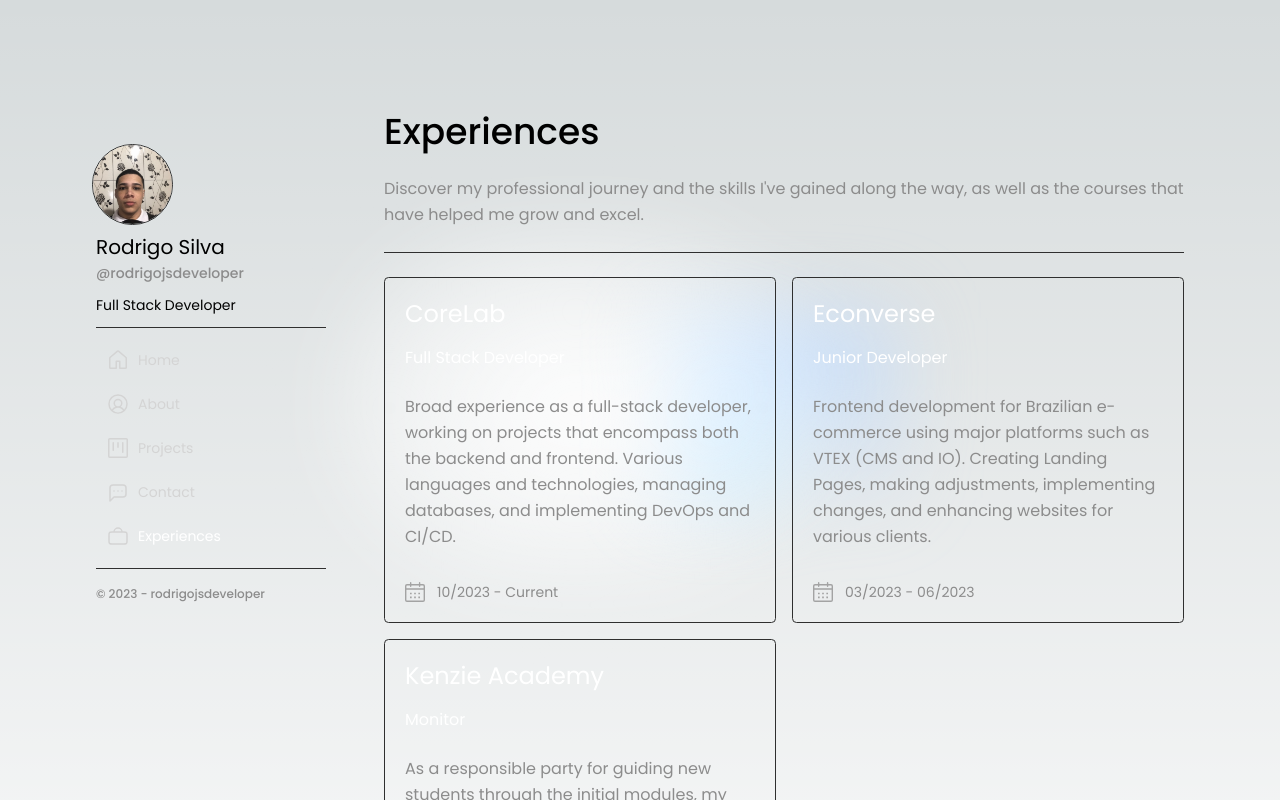
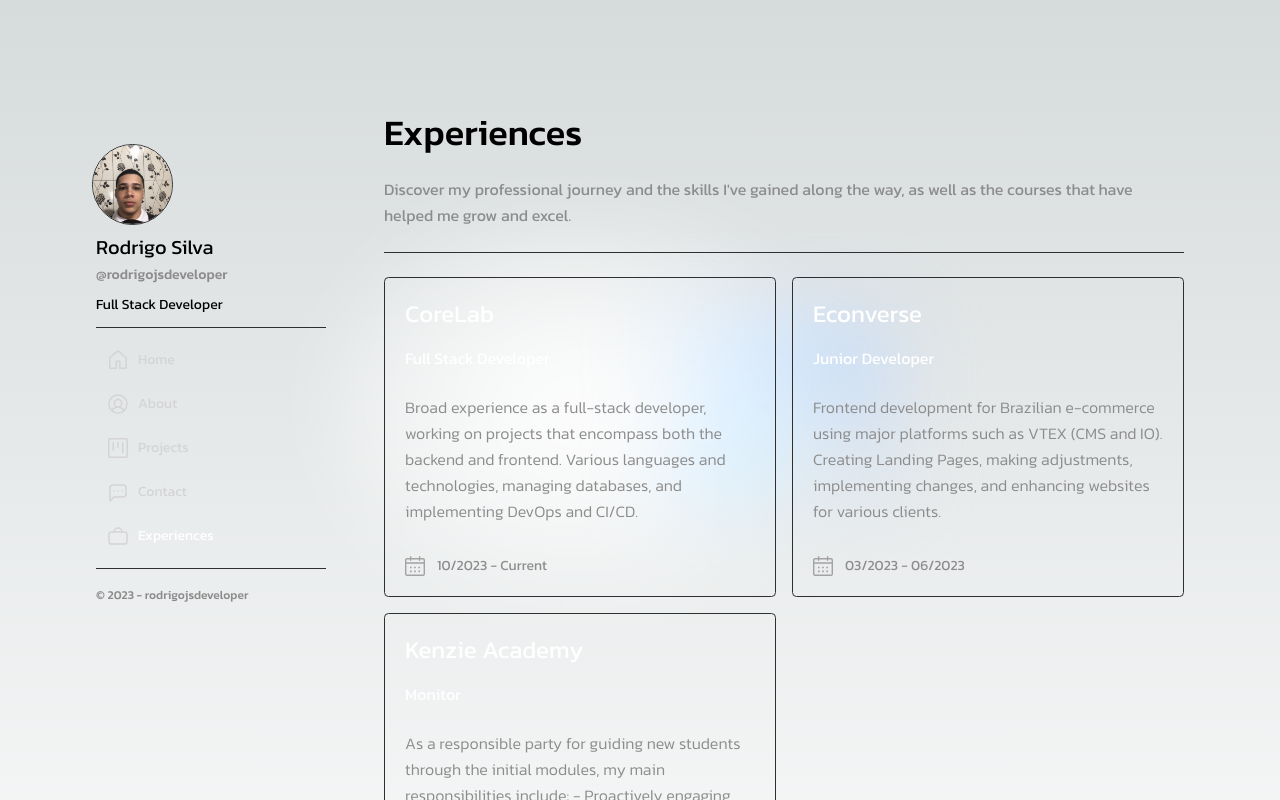
Before and after one commit to rodrigojsdeveloper/rodrigojs.dev, a Next.js app: page /experiences in a window 1280 px wide. Shown: the top 800 px of the page. Built offline with nearby package versions, Linux system fonts and the light colour scheme.

Commit message:
refactor: refactor poppins font family to kanit

```diff
--- a/src/app/globals.css
+++ b/src/app/globals.css
@@ -1,4 +1,3 @@
-@import url("https://fonts.googleapis.com/css2?family=Poppins:wght@100;200;300;400;500;600;700;800;900&display=swap");
 @tailwind base;
 @tailwind components;
 @tailwind utilities;
@@ -11,7 +10,6 @@
   resize: none;
   box-sizing: border-box;
   scroll-behavior: smooth;
-  font-family: "Poppins", sans-serif;
 
   font-synthesis: none;
   text-rendering: optimizeLegibility;
--- a/src/app/layout.tsx
+++ b/src/app/layout.tsx
@@ -1,16 +1,12 @@
-import { Poppins, Kanit } from 'next/font/google'
 import { PropsWithChildren } from 'react'
+import { Kanit } from 'next/font/google'
 import type { Metadata } from 'next'
 import './globals.css'
 
-const poppins = Poppins({
-  subsets: ['latin'],
-  weight: ['300', '400', '500', '600', '700'],
-})
-
 const kanit = Kanit({
   subsets: ['latin'],
-  weight: ['400'],
+  weight: ['100', '200', '300', '400', '500', '600', '700', '800', '900'],
+  variable: '--font-kanit',
 })
 
 export const metadata: Metadata = {
@@ -21,12 +17,8 @@
 
 export default function RootLayout({ children }: PropsWithChildren) {
   return (
-    <html lang="en">
-      <body
-        className={`${
-          (poppins.className, kanit.className)
-        } relative m-auto flex min-h-screen w-full max-w-6xl flex-row justify-between gap-x-12 px-8 pb-8 pt-28 max-lg:min-h-0 max-lg:justify-center max-lg:pb-5`}
-      >
+    <html lang="en" className={`${kanit.variable} font-kanit`}>
+      <body className="relative m-auto flex min-h-screen w-full max-w-6xl flex-row justify-between gap-x-12 px-8 pb-8 pt-28 max-lg:min-h-0 max-lg:justify-center max-lg:pb-5">
         <div className="centralize-background relative z-[-1] mt-12 flex place-items-center before:absolute before:h-[300px] before:w-[480px] before:-translate-x-1/2 before:rounded-full before:bg-gradient-radial before:from-white before:to-transparent before:blur-2xl before:content-[''] after:absolute after:-z-20 after:h-[180px] after:w-[240px] after:translate-x-1/3 after:bg-gradient-conic after:from-sky-200 after:via-blue-200 after:blur-2xl after:content-[''] before:dark:bg-gradient-to-br before:dark:from-transparent before:dark:to-blue-700 before:dark:opacity-10 after:dark:from-sky-900 after:dark:via-[#0141ff] after:dark:opacity-40 before:lg:h-[360px]">
           <div className="relative dark:drop-shadow-[0_0_0.3rem_#ffffff70] dark:invert" />
         </div>
--- a/src/components/Job.tsx
+++ b/src/components/Job.tsx
@@ -7,7 +7,7 @@
 
       <h3 className="text-md mt-4 text-gray-1">{job.position}</h3>
 
-      <p className="min-h-286 text-md mb-8 mt-6 leading-relaxed text-gray-3">
+      <p className="min-h-286 text-md mb-8 mt-6 font-light leading-relaxed text-gray-3">
         {job.description}
       </p>
 
--- a/src/components/Project.tsx
+++ b/src/components/Project.tsx
@@ -22,7 +22,7 @@
 
         <Paragraphy
           text={project.description}
-          style="w-full min-h-58 leading-1.8 text-sm mt-2"
+          style="w-full min-h-58 leading-1.8 text-sm mt-2 font-light"
         />
 
         <div className="flex flex-wrap gap-3 pb-3 pt-5">
--- a/src/utils/projects.ts
+++ b/src/utils/projects.ts
@@ -258,6 +258,8 @@
       SiPrettier,
       SiEslint,
       SiVite,
+      SiVercel,
+      BiLogoNetlify,
     ],
   },
 ]
--- a/tailwind.config.ts
+++ b/tailwind.config.ts
@@ -8,6 +8,9 @@
   ],
   theme: {
     extend: {
+      fontFamily: {
+        kanit: ['var(--font-kanit)'],
+      },
       colors: {
         gray: {
           1: '#FFFFFF',
```
